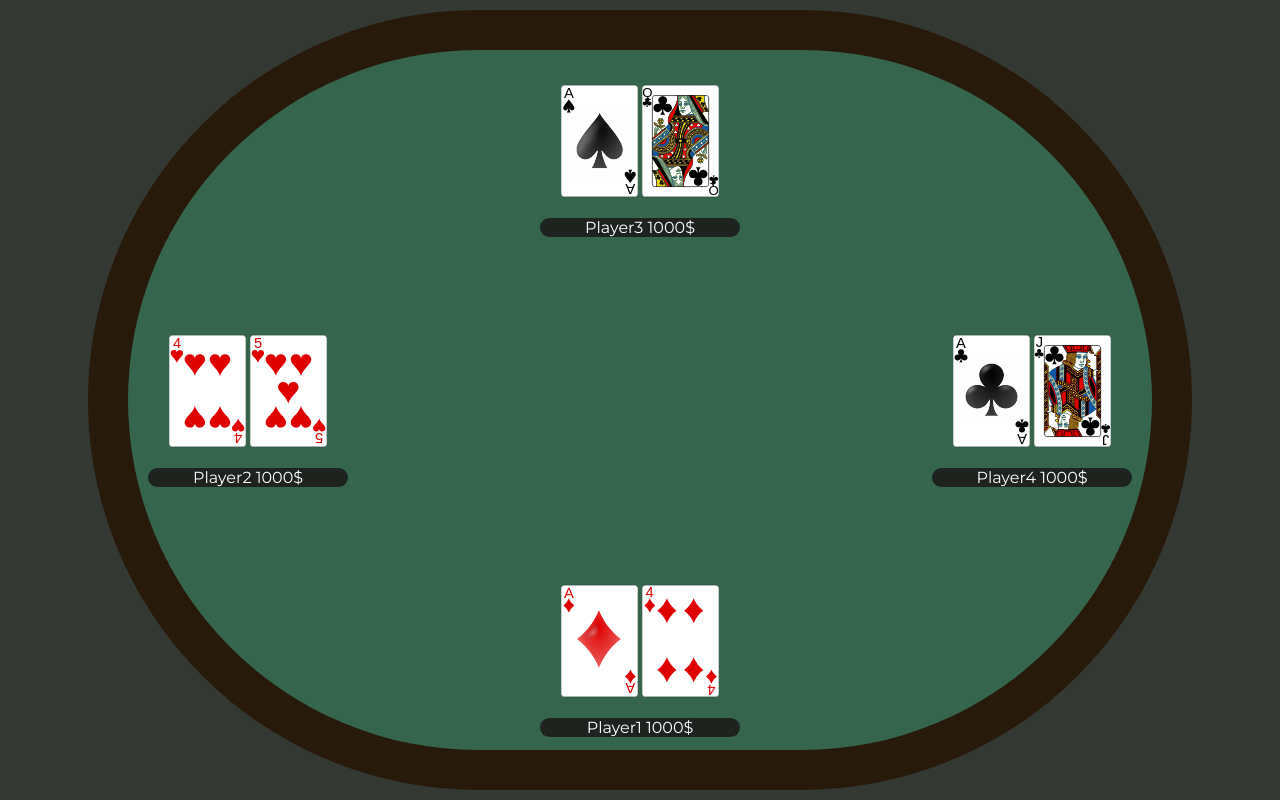
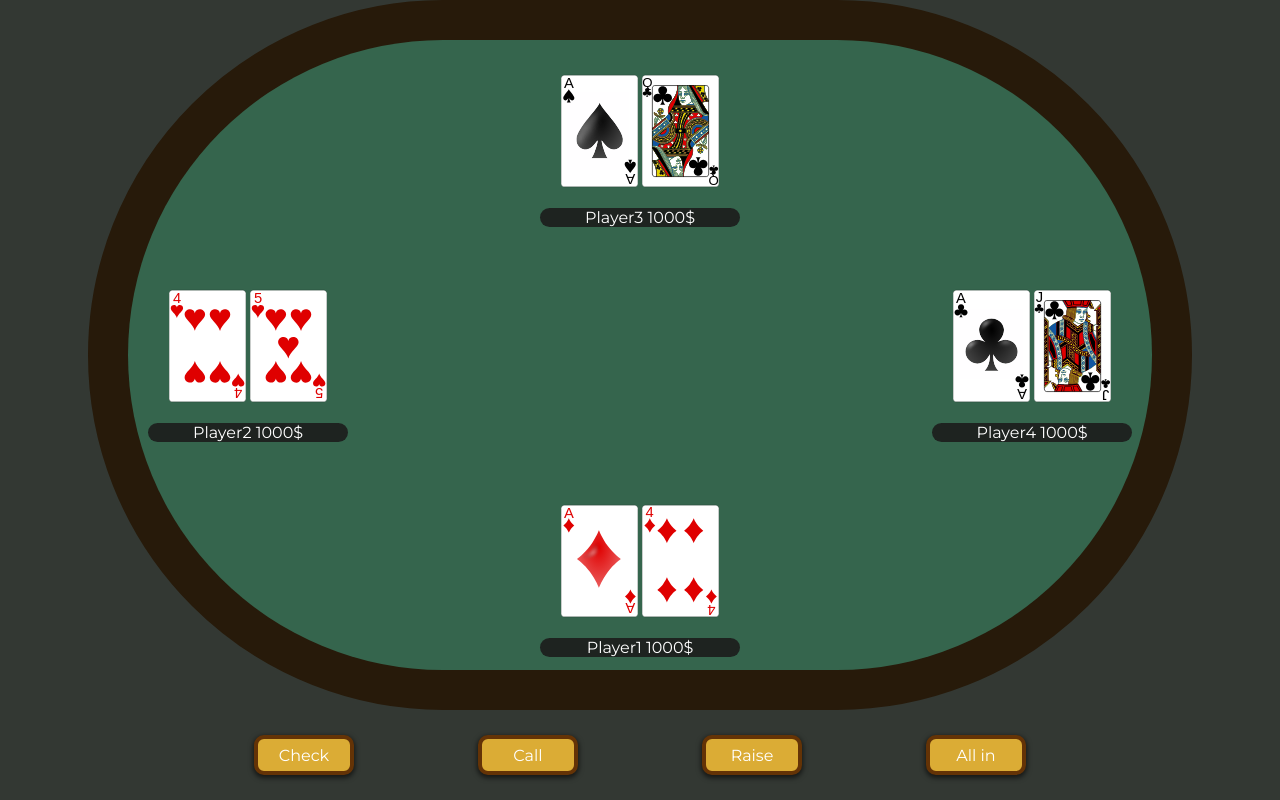
Before and after one commit to ddmuzyk/casino-online, a Next.js app: page /game/poker in a window 1280 px wide. Built offline with nearby package versions, Linux system fonts and the light colour scheme.

Commit message:
added playing buttons

```diff
--- a/components/poker/Player.module.scss
+++ b/components/poker/Player.module.scss
@@ -31,6 +31,7 @@ $stats-background: rgba(27, 27, 27, 0.89);
 
 .image {
   margin: 0 2px;
+  // width: 10px;
 }
 
 .player2 {
--- a/components/poker/Player.tsx
+++ b/components/poker/Player.tsx
@@ -7,7 +7,7 @@ import Image from "next/image";
 //   state: object
 // }
 
-const Player: React.FC<PlayerObject>  = ({id, name, turn, money, cards, smallBlind}) => {
+const Player: React.FC<PlayerObject>  = ({id, name, turn, money, cards, smallBlind, bigBlind}) => {
 
   const classname = `player${id}`;
 
--- a/pages/game/poker.module.scss
+++ b/pages/game/poker.module.scss
@@ -1,3 +1,5 @@
+@import url('https://fonts.googleapis.com/css2?family=Montserrat&display=swap');
+
 $background: rgb(51, 56, 51);
 $table: #35654d;
 $tableContainer: rgb(39, 26, 10);
@@ -5,6 +7,7 @@ $borderRadius: 400px;
 
 .game{
   display: flex;
+  flex-direction: column;
   justify-content: center;
   align-items: center;
   width: 100%;
@@ -31,3 +34,34 @@ $borderRadius: 400px;
 .title {
   margin: 0;
 }
+
+.playerButtons {
+  display: flex;
+  justify-content: space-around;
+  align-items: center;
+  width: 70%;
+  margin: 0 10%;
+  height: 100px;
+}
+
+.playerBtn {
+  font-family: Montserrat, sans-serif;
+  font-size: 1em;
+  color: white;
+  border: 4px solid rgb(100, 51, 6);
+  height: 40px;
+  width: 100px;
+  background-color: rgb(219, 172, 53);
+  border-radius: 10px;
+  box-shadow: 0 2px 5px 1px rgba(0, 0, 0, 0.589);
+  user-select: none;
+  cursor: pointer;
+  transition: ease-in-out 0.1s;
+  &:hover {
+    filter: brightness(0.85);
+  }
+  &:active {
+    transform: translate(0, 1px);
+    box-shadow: 0 0 0 0 rgba(0, 0, 0, 0.308);
+  }
+}
--- a/pages/game/poker.tsx
+++ b/pages/game/poker.tsx
@@ -10,8 +10,8 @@ import { shuffleCards, cards } from "@/lib/poker/poker-logic/poker.ts";
   name: string,
   turn: boolean,
   money: number,
-  // cards: Array<string>
-  cards: any,
+  cards: Array<string>
+  // cards: any,
   smallBlind: number,
   bigBlind: number
 }
@@ -23,9 +23,9 @@ const Poker = (): JSX.Element => {
   const [deck, setDeck] = useState<Array<string>>(shuffleCards(cards)); // Deck of cards in play
   const [smallBlind, setSmallBlind] = useState<number>(1); // Small blind
 
-  // Populate the table with players (later with possibility to choose how many players to play against)
+  // Populate the table with players (later with possibility to choose how many players to play against
   useEffect(() => {
-    let newPlayers = [];
+    let newPlayers: Array<PlayerObject> = [];
     for (let i = 1; i < 5; i++) {
       let playerCards = [deck.pop(), deck.pop()];
       newPlayers.push({
@@ -33,7 +33,7 @@ const Poker = (): JSX.Element => {
         name: `Player${i}`,
         turn: false,
         money: 1000,
-        cards: playerCards,
+        cards: playerCards as Array<string>,
         smallBlind: 0,
         bigBlind: 0
       })
@@ -42,11 +42,11 @@ const Poker = (): JSX.Element => {
     // console.log(deck.length);
     // console.log(baseDeck.length);
     setDeck(deck);
-    setPlayers(newPlayers) as any;
+    setPlayers(newPlayers);
   }, [])
 
   // Give the small blind to a random player, and the big blind to the next player in the array
-  const randomlyGiveBlind = (players: any, smallBlind: number) => {
+  const randomlyGiveBlind = (players: Array<PlayerObject>, smallBlind: number): Array<PlayerObject> => {
     const newPlayers = [...players];
     const length = newPlayers.length;
     let i = Math.floor(Math.random() * length);
@@ -83,7 +83,7 @@ const Poker = (): JSX.Element => {
         <div className={styles.tableContainer}>
           <div onClick={getResponse} className={styles.table}>
             {players.map((player) => {
-              console.log(player)
+              // console.log(player)
               return <Player
               id={player.id}
               name={player.name}
@@ -97,6 +97,13 @@ const Poker = (): JSX.Element => {
             })}
           </div>
         </div>
+        {/* Write me a div that contains player buttons: check, call, raise, all in */}
+        <div className={styles.playerButtons}>
+          <button className={styles.playerBtn}>Check</button>
+          <button className={styles.playerBtn}>Call</button>
+          <button className={styles.playerBtn}>Raise</button>
+          <button className={styles.playerBtn}>All in</button>
+        </div>
       </div>
     </Layout>
   )
```
Also changed, not shown: public/poker/chips/chip.svg (added).
